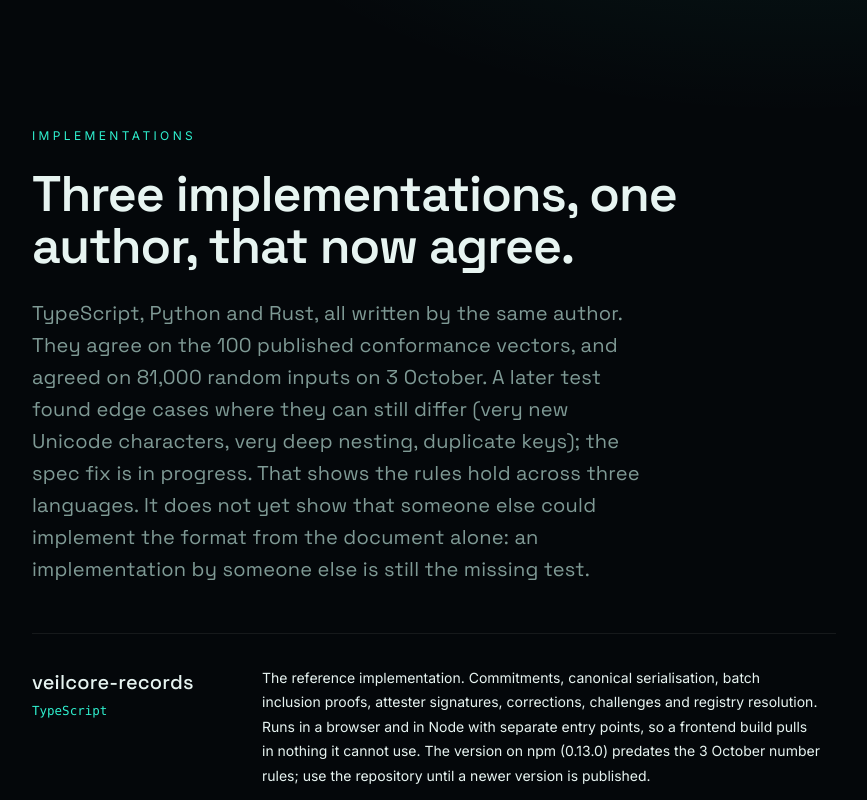
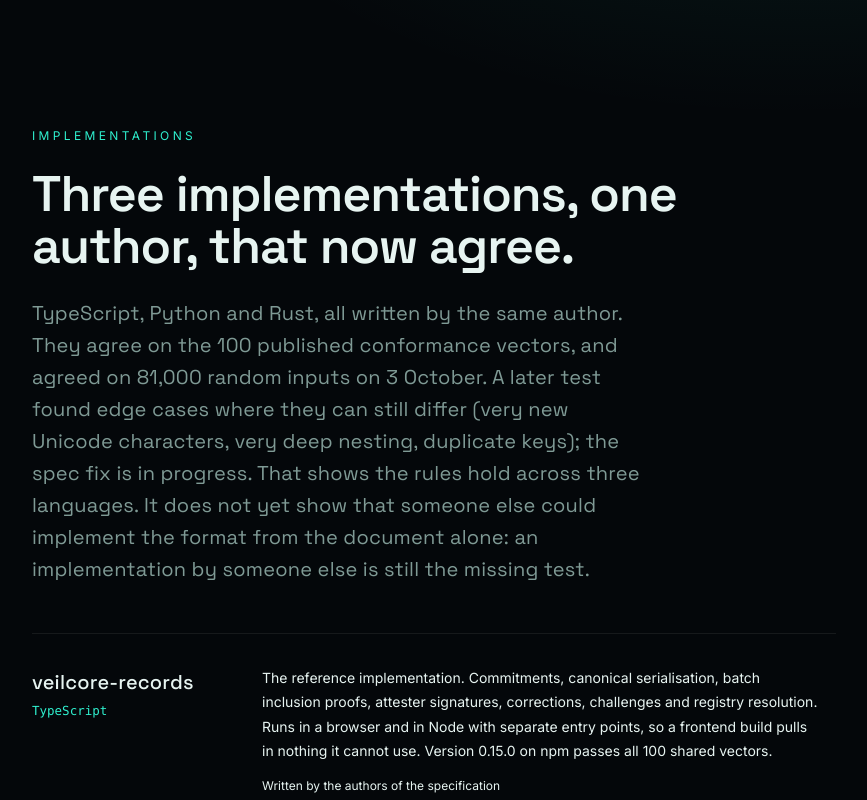
Before and after one commit to hunterincoming/veilcore-midnight-testnet, a React (Vite) app in the folder bboard-ui/: page /implementations in a window 1280 px wide. Shown: the top 800 px of the page, without its empty margins (206-1073 px from the left). Built offline with nearby package versions, Linux system fonts and the light colour scheme; no server answers; what @midnight-ntwrk/midnight-js-network-id would draw is missing.

Commit message:
Site: npm now has 0.15.0 (two strings that went stale when it was published)
Co-Authored-By: Claude Opus 5.5 <noreply@anthropic.com>
Claude-Session: https://claude.ai/code/session_01G3UP6RrFjncPnXdvnuL6ZZ

```diff
--- a/bboard-ui/src/components/Implementations.tsx
+++ b/bboard-ui/src/components/Implementations.tsx
@@ -89,7 +89,7 @@ export const Implementations: React.FC = () => (
         lang="TypeScript"
         who="the authors of the specification"
         deps="none"
-        note="The reference implementation. Commitments, canonical serialisation, batch inclusion proofs, attester signatures, corrections, challenges and registry resolution. Runs in a browser and in Node with separate entry points, so a frontend build pulls in nothing it cannot use. The version on npm (0.13.0) predates the 3 October number rules; use the repository until a newer version is published."
+        note="The reference implementation. Commitments, canonical serialisation, batch inclusion proofs, attester signatures, corrections, challenges and registry resolution. Runs in a browser and in Node with separate entry points, so a frontend build pulls in nothing it cannot use. Version 0.15.0 on npm passes all 100 shared vectors."
         href="https://github.com/hunterincoming/veilcore-sdk"
         hrefLabel="View the repository"
       />
--- a/bboard-ui/src/i18n/en.ts
+++ b/bboard-ui/src/i18n/en.ts
@@ -251,7 +251,7 @@ export const en = {
   'm.status.lede': "We'd rather say this now than have it come out later.",
   'm.stat1.b': '100 / 100',
   'm.stat1.s':
-    'shared test vectors passed in TypeScript, Python and Rust on GitHub (one author wrote all three; the npm release is next)',
+    'shared test vectors passed in TypeScript, Python and Rust on GitHub (one author wrote all three; TypeScript is on npm as 0.15.0)',
   'm.stat3.b': 'No audit',
   'm.stat3.s': 'No independent security audit yet. Our own reviews are public.',
   'm.stat4.b': 'First users wanted',
```
